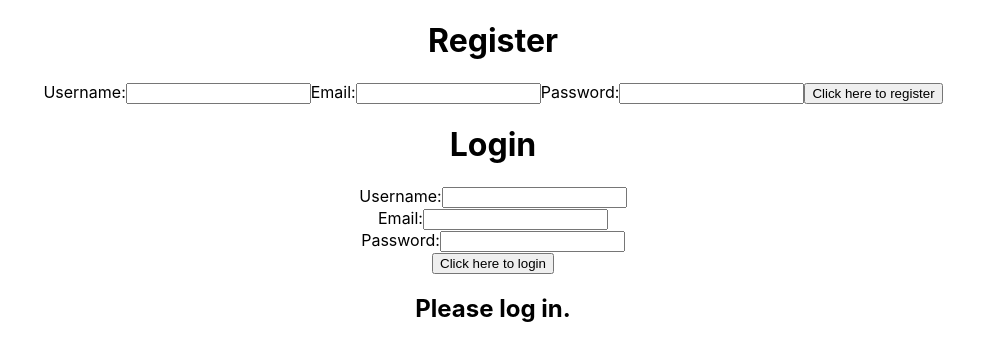
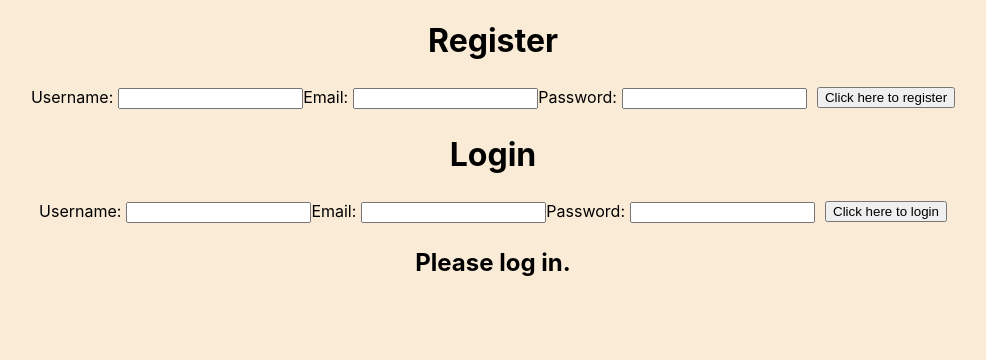
Before and after one commit to horsellcommon/CN_Instagram_Clone, a React (Create React App) app: page / in a window 1280 px wide. Shown: the top 360 px of the page, without its empty margins (147-1133 px from the left). Built offline with nearby package versions, Linux system fonts and the light colour scheme; the HTML template or start-up script is replaced by a standard one.

Commit message:
CSS styling

```diff
--- a/src/App.css
+++ b/src/App.css
@@ -1,5 +1,29 @@
 .App {
   text-align: center;
+}
+
+body {
+  background-color: antiquewhite;
+}
+
+form {
+  display: flex;
+  justify-content: center;
+  align-items: center;
+  padding: 5px;
+}
+
+button {
+  margin-left: 10px;
+}
+
+input {
+  margin-left: 5px;
+}
+
+p {
+  padding-right: 5px;
+  padding-left: 5px;
 }
 
 .contained{
@@ -17,8 +41,9 @@
   margin: auto;
   align-items: center;
   flex-direction: column;
-  /* border: thick red solid; */
   width: 40%;
+  padding-bottom: 10px;
+  padding-top: 10px;
 }
 #image-header{
   display: flex;
```
